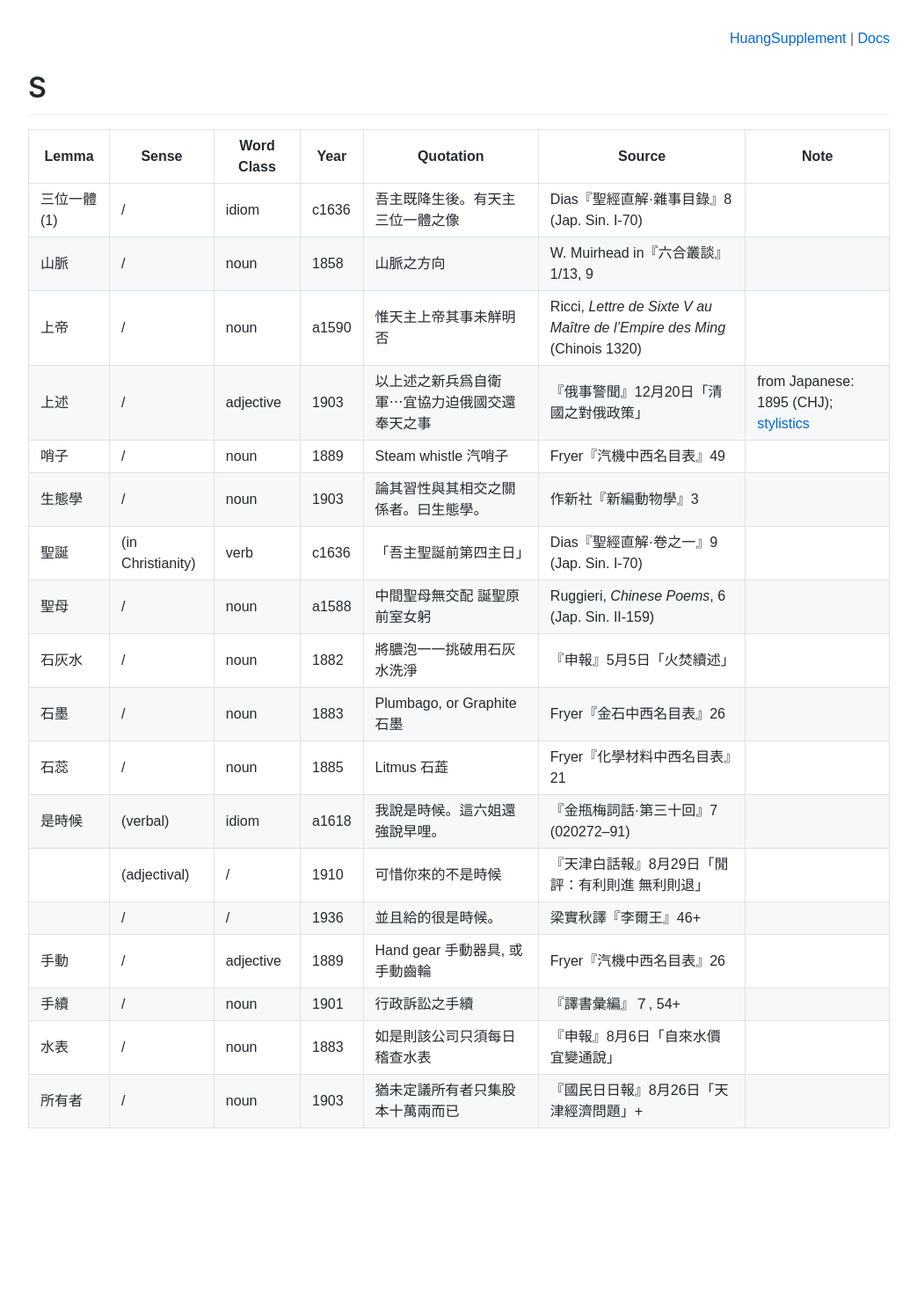
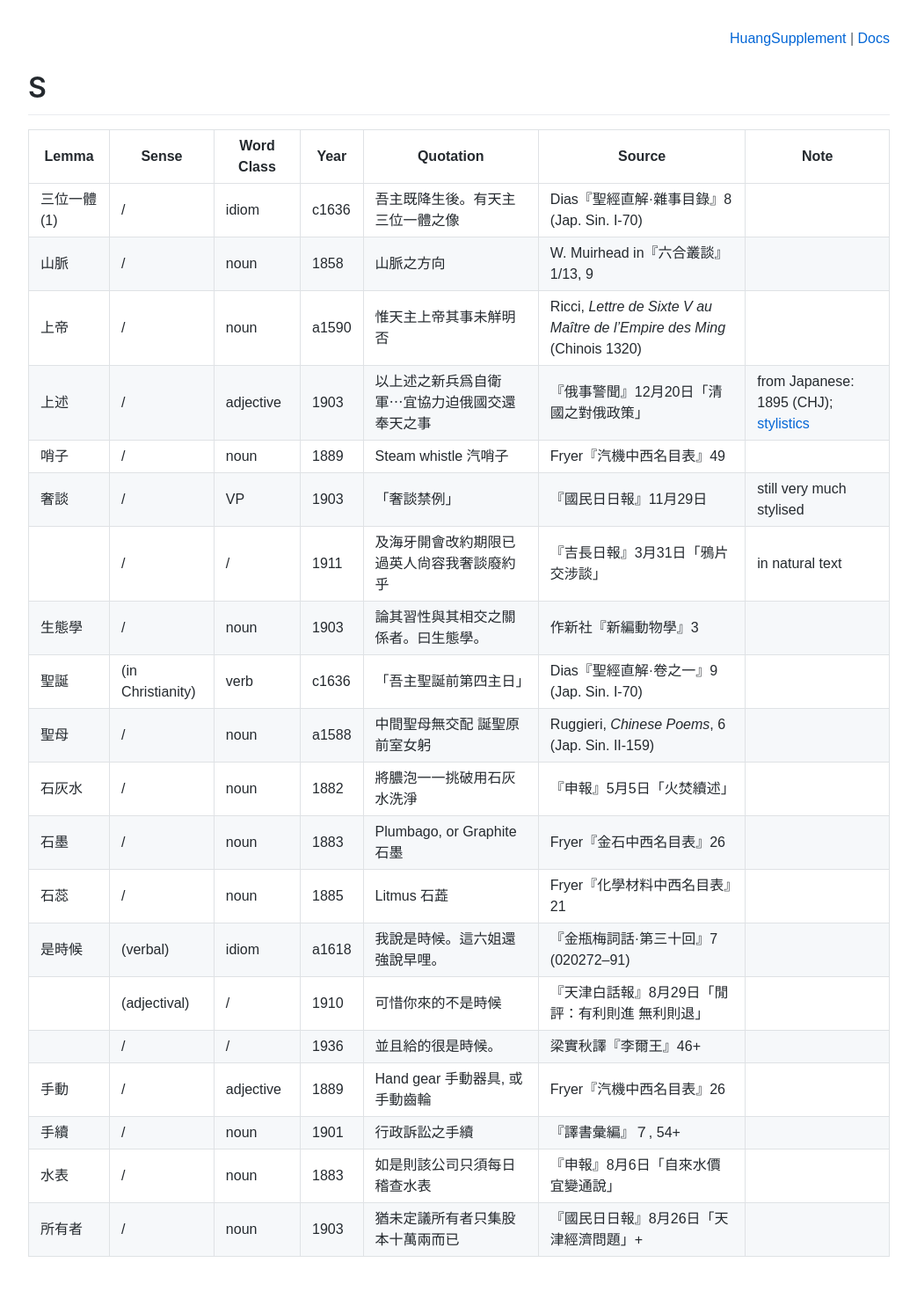
Before and after one commit to t18d/HuangSupplement, a Jekyll site: the page built from build/s.md, in a window 1280 px wide. Shown: the whole page at 88% size, without its empty margins (118-1161 px from the left). Built offline with Jekyll 4.4.1, drawn with Linux system fonts in a browser that asks for light colours; some web fonts are replaced; before the commit the page ends 1331 px from its top, so only the background shows below that.

Commit message:
Antedate Han-ta2's 奢談

```diff
--- a/build/s.md
+++ b/build/s.md
@@ -4,7 +4,7 @@ permalink: s/
 seo:
   type: Dataset
   name: "HuangSupplement: letter S"
-last_modified_at: 2025-09-21T12:22:58+00:00
+last_modified_at: 2025-09-30T12:48:31+00:00
 description: Antedatings, errata and addenda to letter S of 近現代漢語辭源
 layout: main
 font_key: s
@@ -21,6 +21,8 @@ Lemma|Sense|Word Class|Year|Quotation|Source|Note|
 上帝|/|noun|a1590|惟天主上帝其事未觧明否|Ricci, _Lettre de Sixte V au Maître de l'Empire des Ming_ (Chinois 1320)||
 上述|/|adjective|1903|以上述之新兵爲自衛軍⋯宜協力迫俄國交還奉天之事|『俄事警聞』12月20日「清國之對俄政策」|from Japanese: 1895 (CHJ); [stylistics](https://t18d.github.io/HuangSupplement/style/#:~:text=上述)|
 哨子|/|noun|1889|Steam whistle 汽哨子|Fryer『汽機中西名目表』49||
+奢談|/|VP|1903|「奢談禁例」|『國民日日報』11月29日|still very much stylised|
+|/|/|1911|及海牙開會改約期限已過英人尙容我奢談廢約乎|『吉長日報』3月31日「鴉片交涉談」|in natural text|
 生態學|/|noun|1903|論其習性與其相交之關係者。曰生態學。|作新社『新編動物學』3||
 聖誕|(in Christianity)|verb|c1636|「吾主聖誕前第四主日」|Dias『聖經直解·卷之一』9 (Jap. Sin. I-70)||
 聖母|/|noun|a1588|中間聖母無交配 誕聖原前室女躬|Ruggieri, _Chinese Poems_, 6 (Jap. Sin. II-159)||
--- a/dict/s.csv
+++ b/dict/s.csv
@@ -4,6 +4,8 @@ Lemma,Sense,Word Class,Year,Quotation,Source,Note
 上帝,/,noun,a1590,惟天主上帝其事未觧明否,"Ricci, _Lettre de Sixte V au Maître de l'Empire des Ming_ (Chinois 1320)",
 上述,/,adjective,1903,以上述之新兵爲自衛軍⋯宜協力迫俄國交還奉天之事,『俄事警聞』12月20日「清國之對俄政策」,from Japanese: 1895 (CHJ); [stylistics](https://t18d.github.io/HuangSupplement/style/#:~:text=上述)
 哨子,/,noun,1889,Steam whistle 汽哨子,Fryer『汽機中西名目表』49,
+奢談,/,VP,1903,「奢談禁例」,『國民日日報』11月29日,still very much stylised
+,/,/,1911,及海牙開會改約期限已過英人尙容我奢談廢約乎,『吉長日報』3月31日「鴉片交涉談」,in natural text
 生態學,/,noun,1903,論其習性與其相交之關係者。曰生態學。,作新社『新編動物學』3,
 聖誕,(in Christianity),verb,c1636,「吾主聖誕前第四主日」,Dias『聖經直解·卷之一』9 (Jap. Sin. I-70),
 聖母,/,noun,a1588,中間聖母無交配 誕聖原前室女躬,"Ruggieri, _Chinese Poems_, 6 (Jap. Sin. II-159)",
```
Also changed, not shown: README.md (+2 -2 lines).
